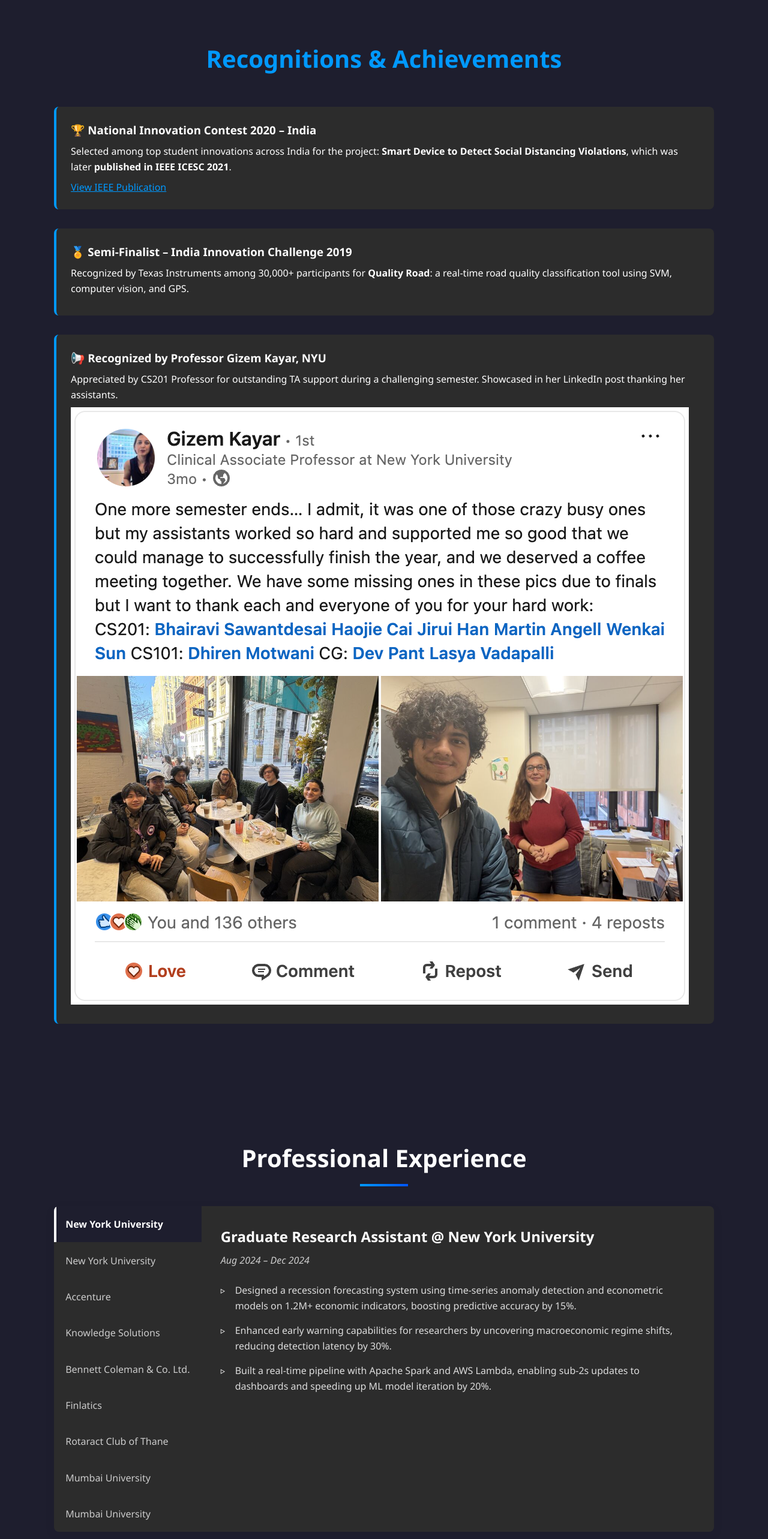
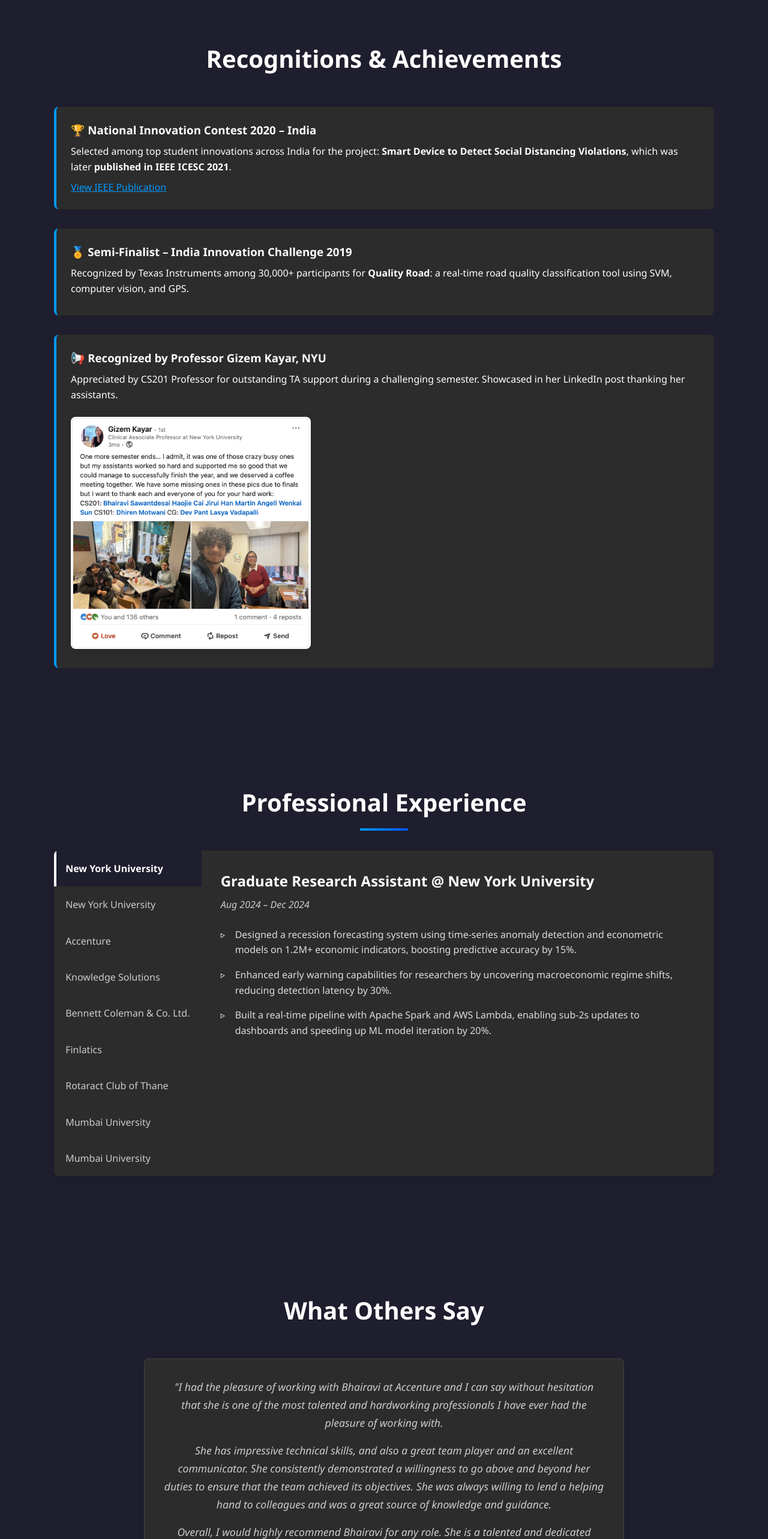
Before and after one commit to BhairaviVSD/bhairavivsd.github.io, a React (Vite) app: page / in a window 1280 px wide. Shown: the part 3747-6313 px from the top of the page at 60% size. Built offline with nearby package versions, Linux system fonts and the light colour scheme.

Commit message:
Adding updated files 3.2

```diff
--- a/src/components/Recognitions.module.css
+++ b/src/components/Recognitions.module.css
@@ -13,7 +13,7 @@
     text-align: center;
     font-size: 2.5rem;
     margin-bottom: 3rem;
-    color: #0099FF;
+    color: #FFFFFF;
   }
 
   .list {
@@ -45,3 +45,12 @@
     text-decoration: underline;
     font-weight: 500;
   }
+
+  .postImage {
+    width: 100%;
+    max-width: 400px;
+    height: auto;
+    border-radius: 8px;
+    box-shadow: 0 4px 12px rgba(0, 0, 0, 0.1);
+    margin-top: 1rem;
+  }
--- a/src/components/Testimonials.jsx
+++ b/src/components/Testimonials.jsx
@@ -7,13 +7,17 @@
       <div className={styles.container}>
         <h2 className={styles.sectionTitle}>What Others Say</h2>
         <div className={styles.card}>
-          <p className={styles.quote}>
-            "I had the pleasure of working with Bhairavi at Accenture and I can say without hesitation that she is one of the most talented and hardworking professionals I have ever had the pleasure of working with.
-
-            She has impressive technical skills, and also a great team player and an excellent communicator. She consistently demonstrated a willingness to go above and beyond her duties to ensure that the team achieved its objectives. She was always willing to lend a helping hand to colleagues and was a great source of knowledge and guidance.
-
-            Overall, I would highly recommend Bhairavi for any role. She is a talented and dedicated professional with a great attitude and an exceptional work ethic. Any team or organization would be lucky to have her on board."
-          </p>
+          <div className={styles.quoteBlock}>
+            <p className={styles.quote}>
+              "I had the pleasure of working with Bhairavi at Accenture and I can say without hesitation that she is one of the most talented and hardworking professionals I have ever had the pleasure of working with.
+            </p>
+            <p className={styles.quote}>
+              She has impressive technical skills, and also a great team player and an excellent communicator. She consistently demonstrated a willingness to go above and beyond her duties to ensure that the team achieved its objectives. She was always willing to lend a helping hand to colleagues and was a great source of knowledge and guidance.
+            </p>
+            <p className={styles.quote}>
+              Overall, I would highly recommend Bhairavi for any role. She is a talented and dedicated professional with a great attitude and an exceptional work ethic. Any team or organization would be lucky to have her on board."
+            </p>
+          </div>
           <p className={styles.name}>— Soumya Mohapatra, Senior Analyst at Accenture</p>
         </div>
       </div>
@@ -21,4 +25,5 @@
   );
 };
 
+
 export default Testimonials;
--- a/src/components/Testimonials.module.css
+++ b/src/components/Testimonials.module.css
@@ -13,7 +13,7 @@
   .sectionTitle {
     font-size: 2.5rem;
     margin-bottom: 3rem;
-    color: #0099FF;
+    color: #FFFFFF;
   }
 
   .card {
```
Also changed, not shown: src/components/Recognitions.jsx (indentation only), 1 other file (tests, documents, lock files or other folders).
